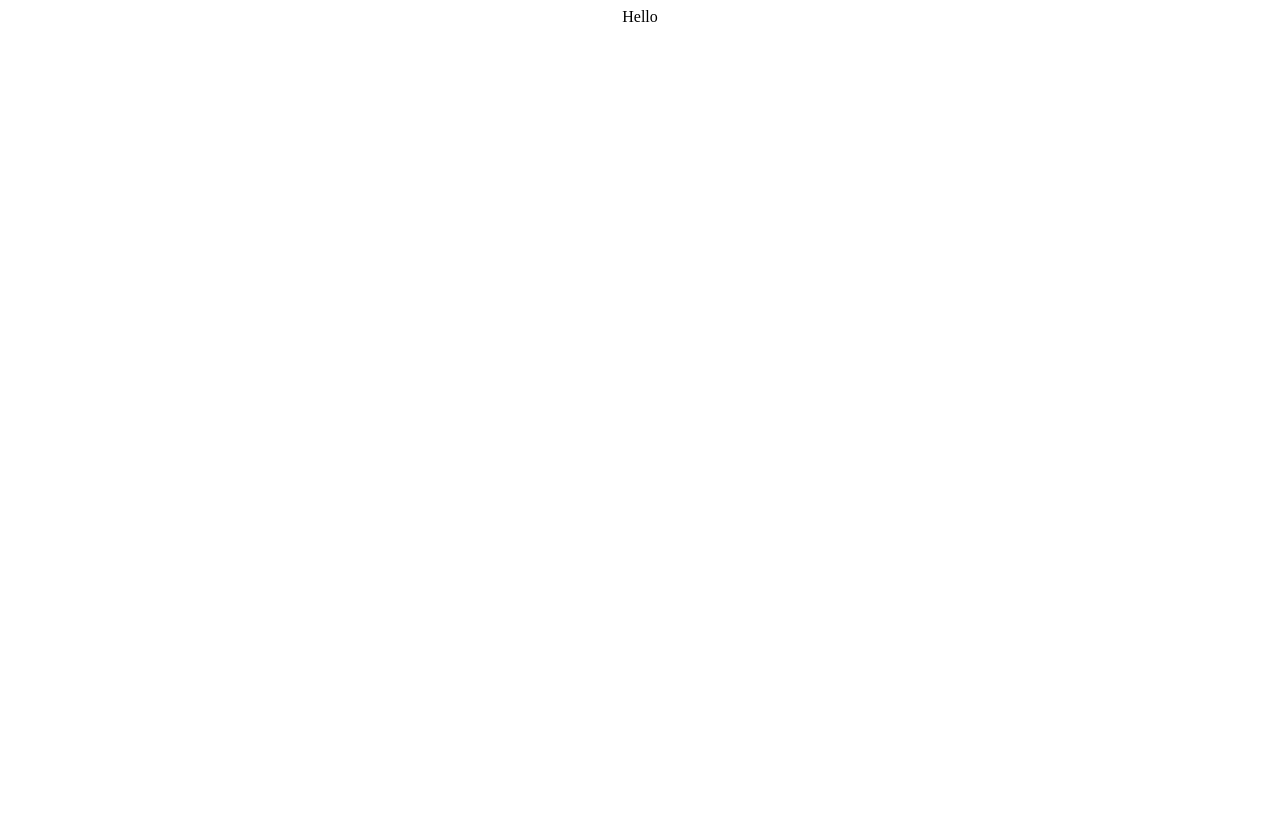
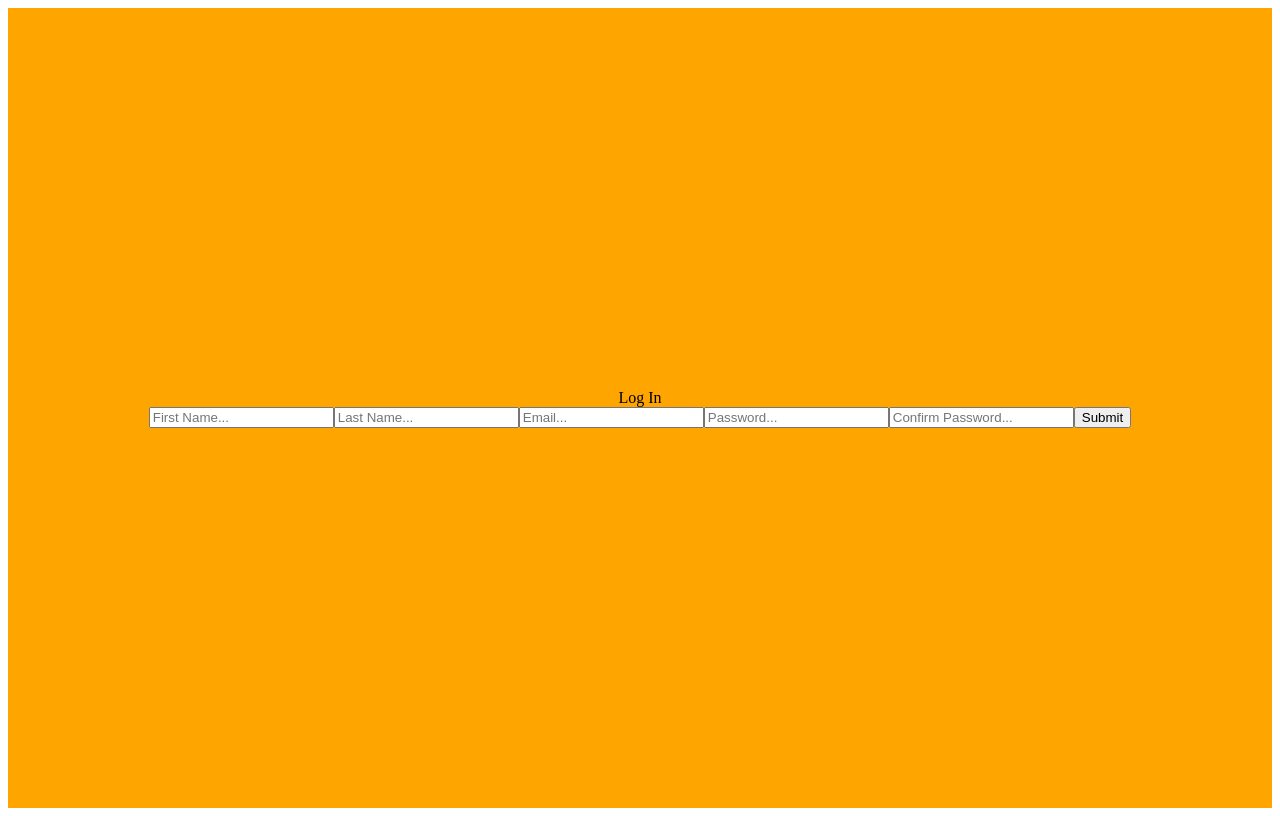
Before and after one commit to isolebo/Blog-Project_React, a React (Create React App) app in the folder blog-project/: page / in a window 1280 px wide. Built offline with nearby package versions, Linux system fonts and the light colour scheme.

Commit message:
Created the registration form component

```diff
--- a/blog-project/src/App.js
+++ b/blog-project/src/App.js
@@ -1,11 +1,13 @@
-import './App.css';
+
+import UserList from './Components/RegistrationForm'
+//import 'bootstrap/dist/css/bootstrap.min.css'
+import './User.css'
+
 
 function App() {
   return (
     <div className="App">
-
-        Hello
-
+       <UserList/>
     </div>
   );
 }
--- /dev/null
+++ b/blog-project/src/Components/RegistrationForm.js
@@ -0,0 +1,54 @@
+import React from 'react'
+
+
+const RegistrationForm = () => {
+    return (
+        <div className= "Form">
+            <div className="title">Log In</div>
+            <div className='inputs'>
+            <form action="">
+
+                <input
+                    type="text"
+                    name="firstName"
+                    placeholder="First Name..."
+                    />
+
+
+                <input
+                    type="text"
+                    name="lasttName"
+                    placeholder="Last Name..."
+                    />
+
+                <input
+                    type="text"
+                    name="email"
+                    placeholder="Email..."
+                    />
+
+                <input
+                    type="password"
+                    name="password"
+                    placeholder="Password..."
+                    />
+
+                <input
+                    type="password"
+                    name="confirmPassword"
+                    placeholder="Confirm Password..."
+                    />
+
+                <input
+                    type="submit"
+                    id="submit"
+
+                    />
+
+            </form>
+            </div>
+        </div>
+    )
+}
+
+export default RegistrationForm
--- /dev/null
+++ b/blog-project/src/User.css
@@ -0,0 +1,15 @@
+.App {
+  text-align: center;
+  width: 100vvw;
+  height: 100vh;
+  background-color: orange;
+  display: flex;
+  align-items: center;
+  justify-content: center;
+}
+.Form {
+  width: 100vw;
+  padding: 12px 20px;
+  margin: 8px, 0;
+  box-sizing: border-box;
+}
```
Also changed, not shown: blog-project/src/Components/UserList.js (deleted).
